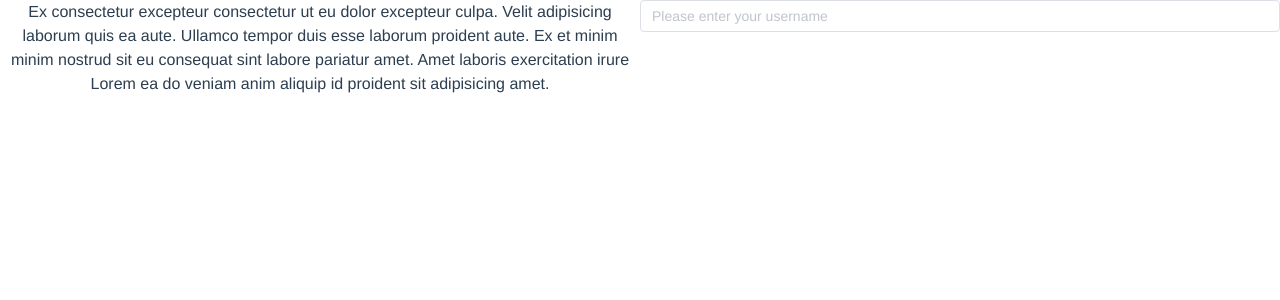
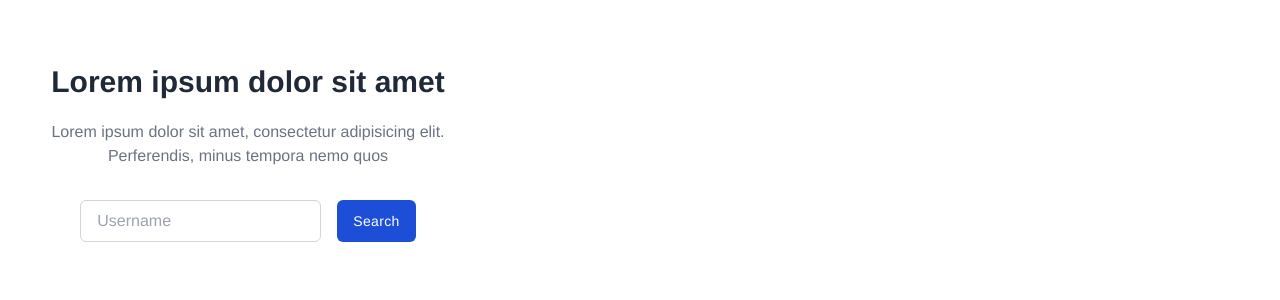
Before and after one commit to jiyuuki/my-github-universe, a Vue app: page / in a window 1280 px wide. Shown: the top 300 px of the page. Built offline with nearby package versions, Linux system fonts and the light colour scheme.

Commit message:
ui in progress

```diff
--- a/src/views/search/Search.vue
+++ b/src/views/search/Search.vue
@@ -1,16 +1,23 @@
 <template>
-  <el-row>
-    <el-col :span="12">
-      Ex consectetur excepteur consectetur ut eu dolor excepteur culpa. Velit adipisicing laborum quis ea aute. Ullamco tempor duis esse laborum proident aute. Ex et minim minim nostrud sit eu consequat sint labore pariatur amet. Amet laboris exercitation irure Lorem ea do veniam anim aliquip id proident sit adipisicing amet.
-    </el-col>
-    <el-col :span="12">
-      <el-input
-        @keyup.enter="searchUniverse"
-        v-model="username"
-        placeholder="Please enter your username"
-      />
-    </el-col>
-  </el-row>
+  <section class="bg-white dark:bg-gray-800">
+    <div class="max-w-3xl px-6 py-16 mx-auto text-center">
+      <h1 class="text-3xl font-semibold text-gray-800 dark:text-gray-100">Lorem ipsum dolor sit amet</h1>
+      <p class="max-w-md mx-auto mt-5 text-gray-500 dark:text-gray-400">Lorem ipsum dolor sit amet, consectetur adipisicing elit. Perferendis, minus tempora nemo quos</p>
+
+      <div class="flex flex-col mt-8 space-y-3 sm:space-y-0 sm:flex-row sm:justify-center sm:-mx-2">
+        <input
+          id="username"
+          type="text"
+          class="px-4 py-2 text-gray-700 bg-white border border-gray-300 rounded-md sm:mx-2 dark:bg-gray-800 dark:text-gray-300 dark:border-gray-600 focus:border-blue-500 dark:focus:border-blue-500 focus:outline-none focus:ring"
+          placeholder="Username"
+        >
+        <button class="px-4 py-2 text-sm font-medium tracking-wide text-white capitalize transition-colors duration-200 transform bg-blue-700 rounded-md sm:mx-2 hover:bg-blue-600 focus:outline-none focus:bg-blue-600">
+          Search
+        </button>
+      </div>
+    </div>
+  </section>
+
 </template>
 
 <script>
```
